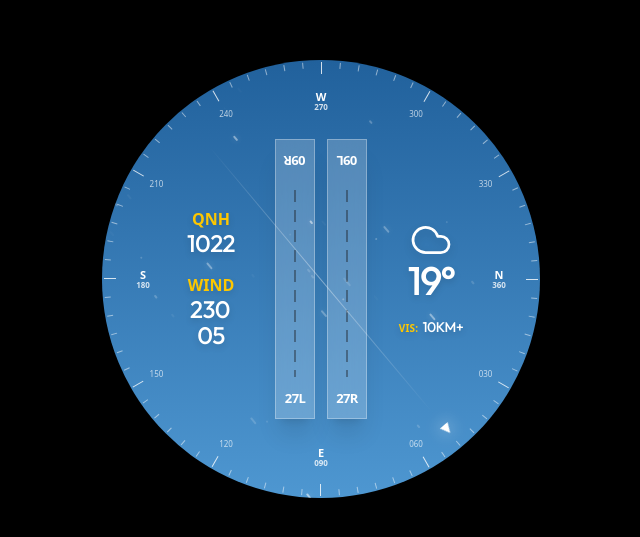
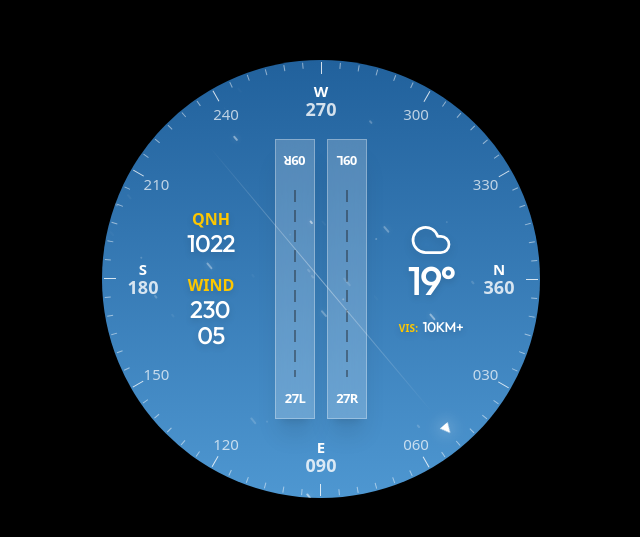
Before and after one commit to Mazdeep/egll_metarwatch, a React (Vite) app: page / in a window 1280 px wide. Shown: the part 121-658 px from the top of the page, without its empty margins (319-959 px from the left). Built offline with nearby package versions, Linux system fonts and the light colour scheme; no server answers.

Commit message:
style: increase font sizes on watch face dial
Improve legibility by increasing font sizes for cardinal labels and minor degree markers on the watch face.

```diff
--- a/src/components/WatchFace.tsx
+++ b/src/components/WatchFace.tsx
@@ -122,14 +122,14 @@ export function WatchFace() {
             <div
               key={deg}
               className={`absolute flex items-center justify-center ${
-                isCardinal ? 'text-white font-bold' : 'text-white/70 text-[8px] font-medium'
+                isCardinal ? 'text-white font-bold' : 'text-white/70 text-[15px] font-medium'
               }`}
               style={{ transform: `translate(${x}px, ${y}px)` }}
             >
               {isCardinal ? (
                 <div className="flex flex-col items-center">
-                  <span className="text-[11px] text-white font-black leading-none">{cardinal}</span>
-                  <span className="text-[8px] text-white/80 font-bold leading-none mt-[1px]">{label}</span>
+                  <span className="text-[15px] text-white font-black leading-none">{cardinal}</span>
+                  <span className="text-[18px] text-white/80 font-bold leading-none mt-[1px]">{label}</span>
                 </div>
               ) : (
                 label
```
